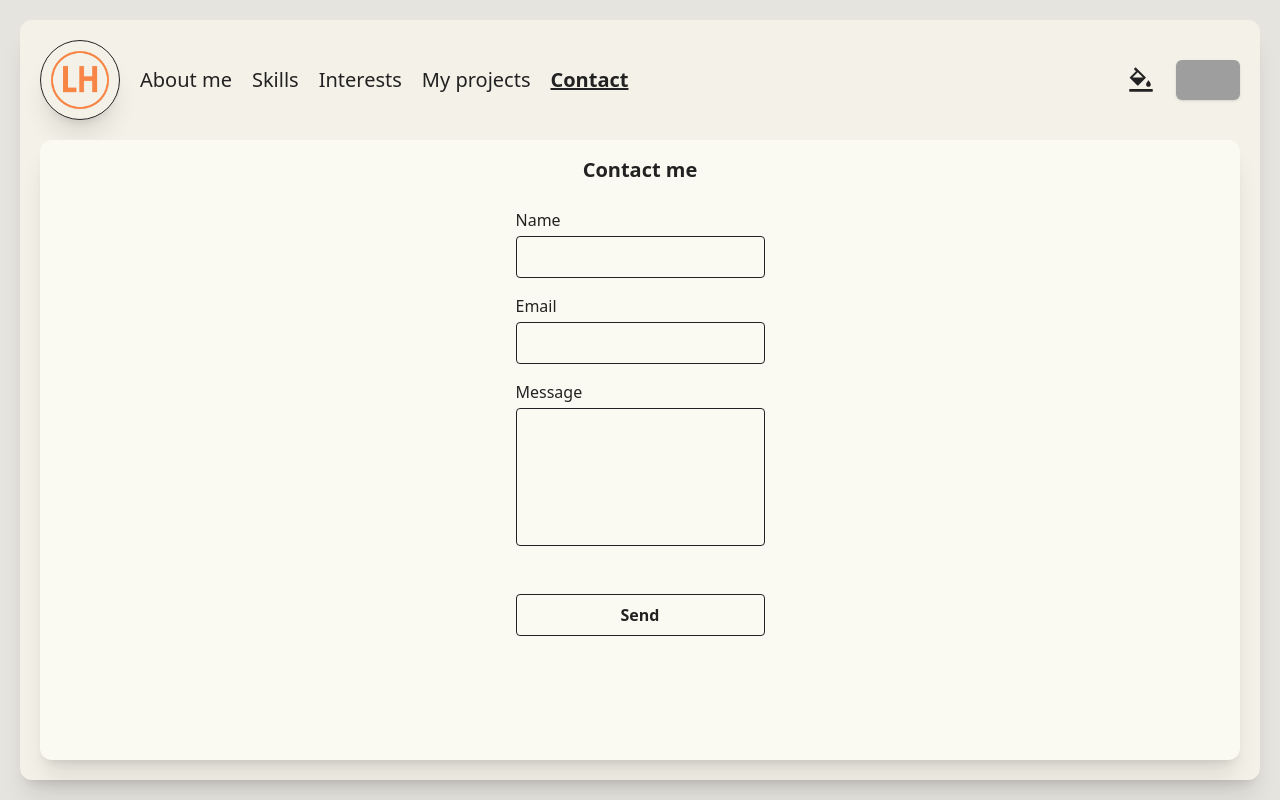
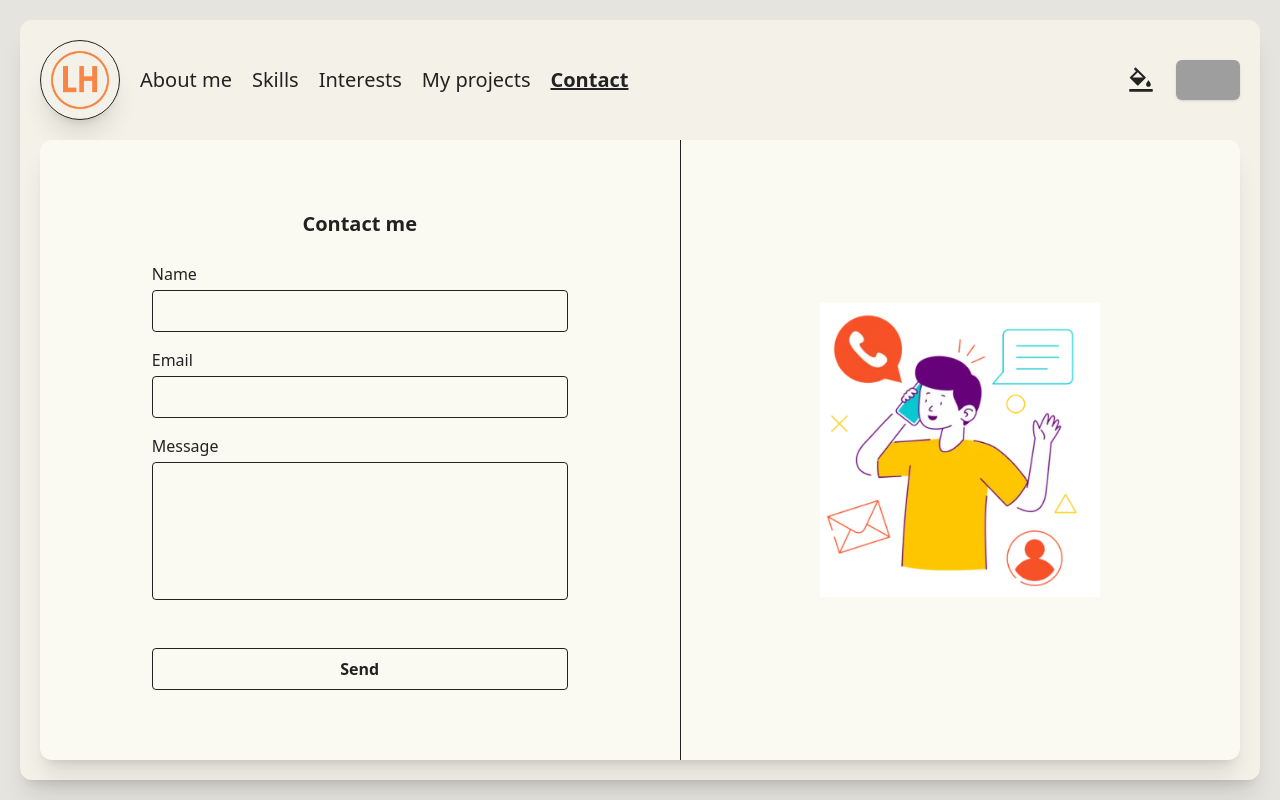
Before and after one commit to Loicrogue/monSite, a React (Vite) app in the folder front/: page /en/contact in a window 1280 px wide. Built offline with nearby package versions, Linux system fonts and the light colour scheme; grey boxes are pictures that could not be loaded.

Commit message:
improved contact page

```diff
--- a/front/src/pages/Contact.tsx
+++ b/front/src/pages/Contact.tsx
@@ -5,6 +5,7 @@ import Menu from '../components/menuComponent';
 import ContactComponent from '../components/contactComponent';
 import useTheme from '../hooks/useTheme';
 import useResponsive from '../hooks/useResponsive';
+import contact from '../assets/contact/contact.png'
 
 const Contact = () => {
 	useTheme();
@@ -21,7 +22,23 @@ const Contact = () => {
 			>
 				<Menu />
 				<div className={`flex flex-row h-full overflow-y-auto scrollbar-child-container-monSite bg-child-container-monSite shadow-xl rounded-xl ${marginClass}`}>
-					<ContactComponent />
+
+					{/* FORMULAIRE */}
+					<div className="flex flex-1 items-center justify-center p-6 md:p-10">
+						<div className="w-full max-w-md">
+							<ContactComponent />
+						</div>
+					</div>
+
+					{/* IMAGE */}
+					<div className="hidden md:flex flex-1 items-center justify-center border-l border-monSite">
+						<img
+							src={contact}
+							className="max-w-[50%] max-h-[50%] object-contain"
+							alt="contact illustration"
+						/>
+					</div>
+
 				</div>
 			</motion.div>
 		</div>
```
Also changed, not shown: front/src/assets/contact/contact.png (added).
